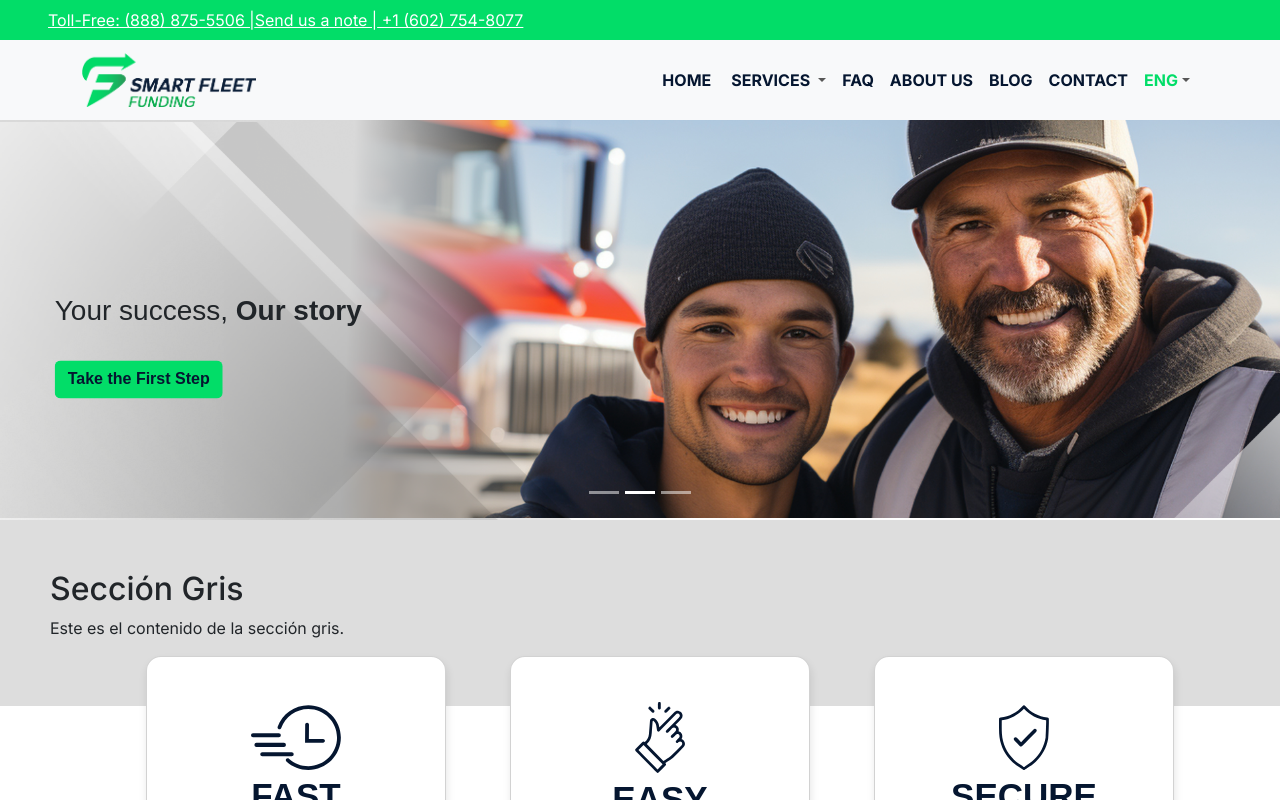
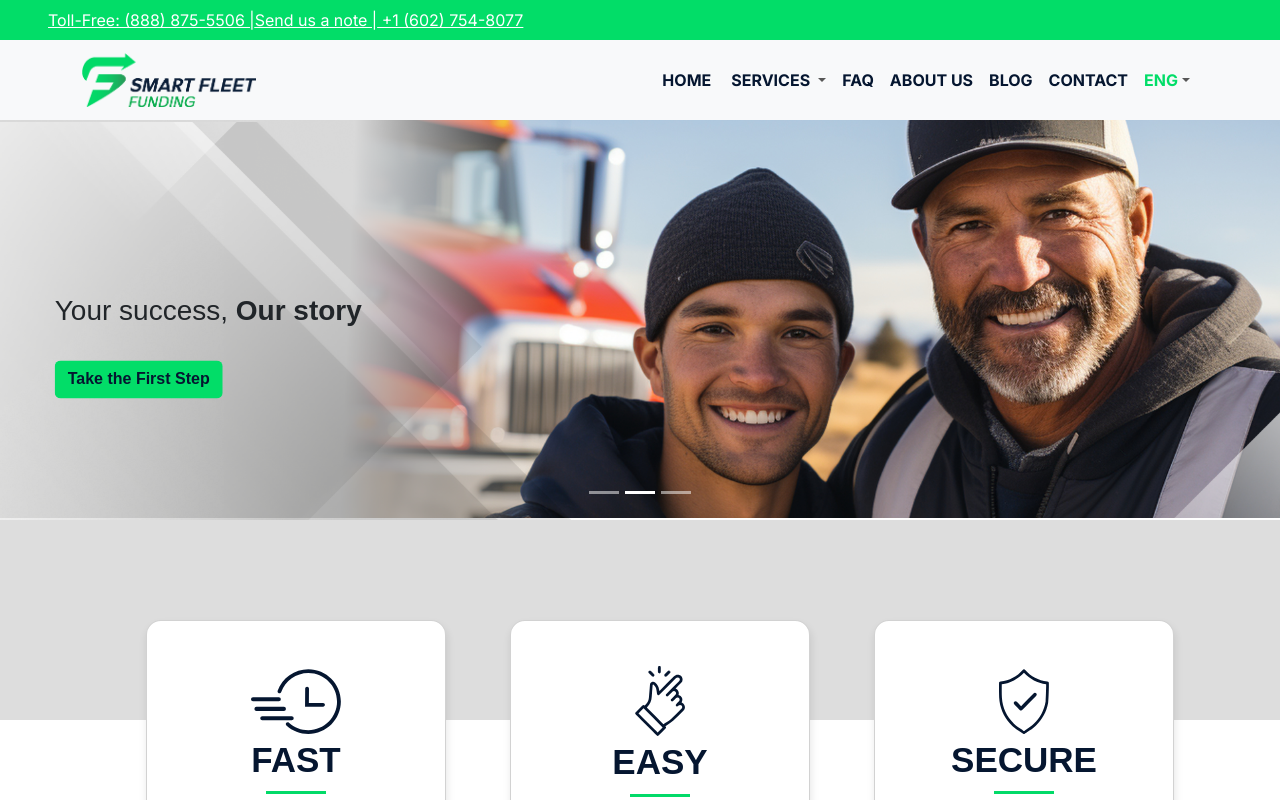
Before and after one commit to Rizwan884/smartfleetfunding-website, a Next.js app: page / in a window 1280 px wide. Shown: the top 800 px of the page. Built offline with nearby package versions, Linux system fonts and the light colour scheme.

Commit message:
First Cardas

```diff
--- a/src/app/styles/globals.css
+++ b/src/app/styles/globals.css
@@ -48,7 +48,7 @@
 .gray-section {
   flex: 1;
   background-color: #dddddd; /* Color gris de fondo */
-  padding: 50px; /* Ajusta según sea necesario */
+  padding: 100px; /* Ajusta según sea necesario */
 }
 
 .white-section {
@@ -63,7 +63,7 @@
   align-items: center;
   justify-content: center;
   height: 100%;
-  margin-top: -50px;
+  margin-top: -100px;
 }
 .card-column{
   display: flex;
--- a/src/components/sff_cards_sections.tsx
+++ b/src/components/sff_cards_sections.tsx
@@ -2,11 +2,7 @@ import SFFcards from "../components/sff_cards";
 export default function SFFcardsSections() {
   return (
     <>
-        <div className="gray-section">
-        {/* Contenido de la sección gris */}
-        <h2>Sección Gris</h2>
-        <p>Este es el contenido de la sección gris.</p>
-        </div>
+      <div className="gray-section">{/* Contenido de la sección gris */}</div>
       <SFFcards />
       <div className="white-section">
         {/* Contenido de la sección blanca */}
--- a/src/components/sff_slider.tsx
+++ b/src/components/sff_slider.tsx
@@ -62,7 +62,7 @@ export default function SFFslider() {
         >
           <div style={buttonContainer} className="font-montserrat mx-4">
             <h1 className="text-start fs-3">
-            Your success, <strong>Our story</strong>
+              Your success, <strong>Our story</strong>
             </h1>
             <Button
               className="contact_slide fw-bold my-4 h-25 d-inline-block "
@@ -80,7 +80,7 @@ export default function SFFslider() {
             backgroundImage: 'url("images/sff-succes-story.jpg")',
           }}
         >
-          <div style={buttonContainer}className="font-montserrat mx-4">
+          <div style={buttonContainer} className="font-montserrat mx-4">
             <h1 className="text-start fs-3">
               Let us be part of your <br />
               <strong>success story</strong>
@@ -89,7 +89,7 @@ export default function SFFslider() {
               className="contact_slide fw-bold my-4 h-25 d-inline-block"
               variant="btn btn-custom"
             >
-              GET STARTED
+              CASH NOW
             </Button>
           </div>
         </div>
```
Lines whose indentation alone changed are shown as unchanged.
